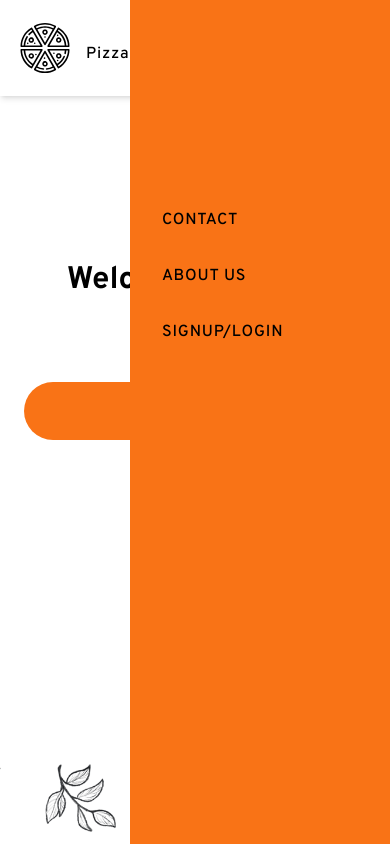
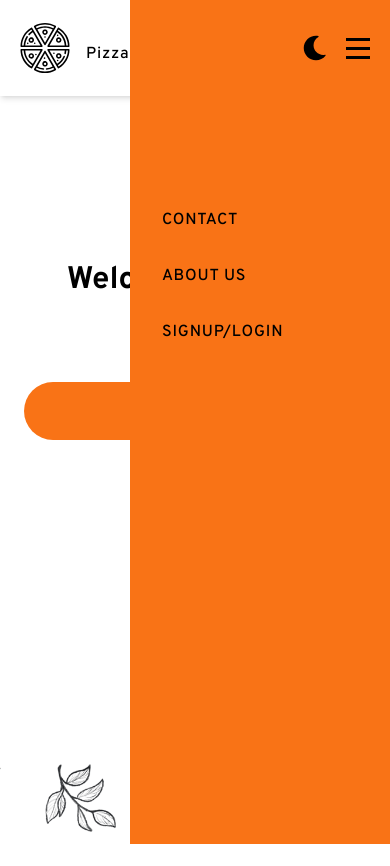
Before and after one commit to DevLyric/pizza-kitchen-main, a React (Vite) app: page / in a window 390 px wide. Both pictures are taken after a click on the picture 358 px from the left and 48 px from the top of the page. Built offline with nearby package versions, Linux system fonts and the light colour scheme.

Commit message:
fix: z-index

```diff
--- a/src/components/Header.tsx
+++ b/src/components/Header.tsx
@@ -71,7 +71,7 @@ function Header() {
         </div>
       </div>
       {showSidebar && (
-        <div className="absolute top-0 right-0 h-screen w-2/3 bg-orange-500 z-50">
+        <div className="absolute top-0 right-0 h-screen w-2/3 bg-orange-500 z-40">
           <div className="flex flex-col gap-8 mt-52 mx-8">
             <Link
               to="/contact"
```
